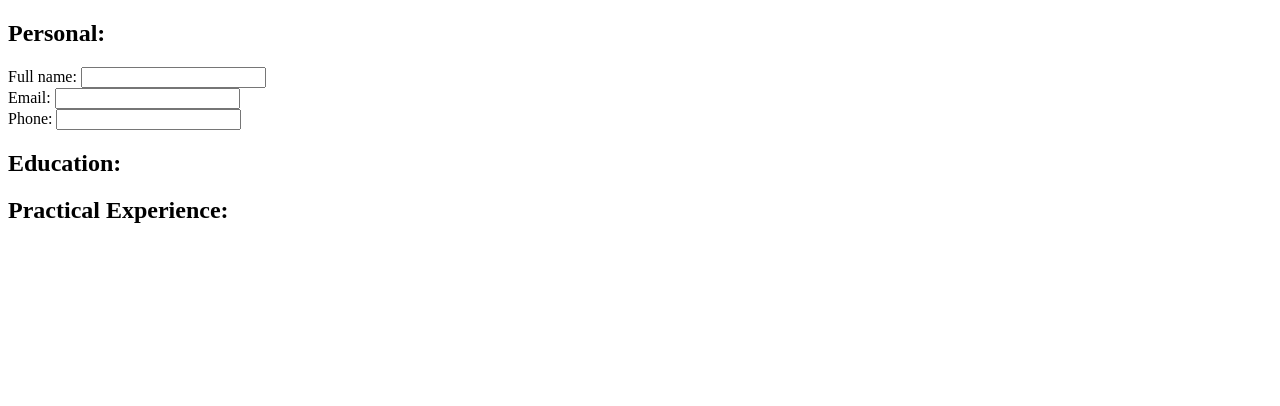
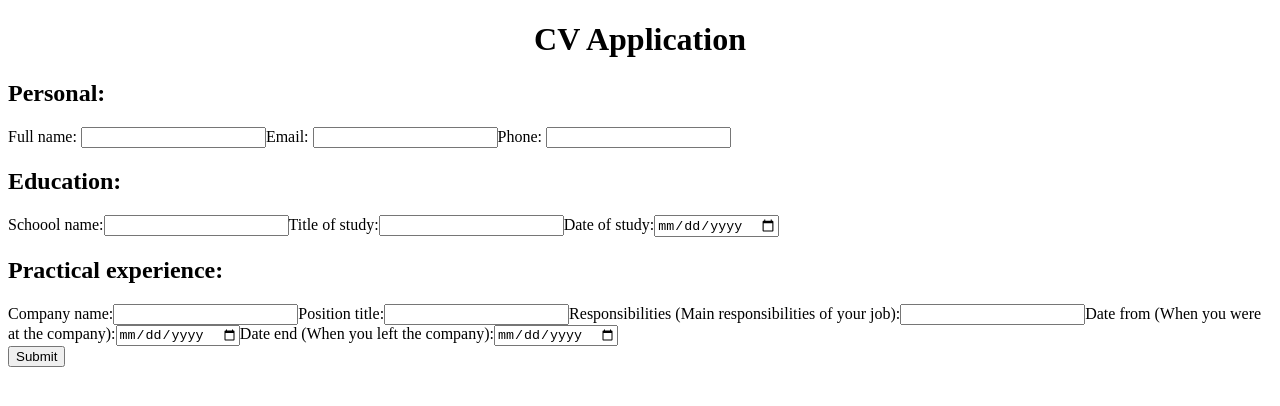
Before and after one commit to WenardKen57/cv-application, a React (Vite) app: page / in a window 1280 px wide. Shown: the top 406 px of the page. Built offline with nearby package versions, Linux system fonts and the light colour scheme.

Commit message:
Add section inputs

```diff
--- a/src/CV.jsx
+++ b/src/CV.jsx
@@ -6,9 +6,13 @@ export default function CV() {
 
   return (
     <div>
-      <PersonalSection />
-      <EducationSection />
-      <PracticalSection />
+      <h1 style={{textAlign: 'center'}}>CV Application</h1>
+      <form action="">
+        <PersonalSection />
+        <EducationSection />
+        <PracticalSection />
+        <button>Submit</button>
+      </form>
     </div>
   );
 }
--- a/src/EducationSection.jsx
+++ b/src/EducationSection.jsx
@@ -1,5 +1,13 @@
+import Input from "./Input";
+
 export default function EducationSection() {
-
-  return <h2>Education:</h2>
+  return (
+    <div>
+      <h2>Education: </h2>
+      <Input label={"Schoool name:"}/>
+      <Input label={"Title of study:"}/>
+      <Input type="date" label={"Date of study:"}/>
+    </div>
+  );
 
 }
--- /dev/null
+++ b/src/Input.jsx
@@ -0,0 +1,9 @@
+export default function Input({placeholder="", label, type="text", id}) {
+
+  return (
+    <>
+      <label htmlFor={id}>{label}</label>
+      <input id={id} type={type} placeholder={placeholder}/>
+    </>
+  )
+}
--- a/src/PersonalSection.jsx
+++ b/src/PersonalSection.jsx
@@ -1,12 +1,4 @@
-function Input({placeholder="", label}) {
-
-  return (
-    <div>
-      <label>{label}</label>
-      <input type="text" placeholder={placeholder}/>
-    </div>
-  )
-}
+import Input from "./Input";
 
 export default function PersonalSection() {
   return (
--- a/src/PracticalExperienceSection.jsx
+++ b/src/PracticalExperienceSection.jsx
@@ -1,4 +1,16 @@
+
+import Input from "./Input";
+
 export default function PracticalSection() {
 
-  return <h2>Practical Experience: </h2>
+  return (
+    <div>
+      <h2>Practical experience:</h2>
+      <Input label={"Company name:"}/>
+      <Input label={"Position title:"}/>
+      <Input type="textarea" label={"Responsibilities (Main responsibilities of your job):"}/>
+      <Input type="date" label={"Date from (When you were at the company):"}/>
+      <Input type="date" label={"Date end (When you left the company):"}/>
+    </div>
+  );
 }
```
